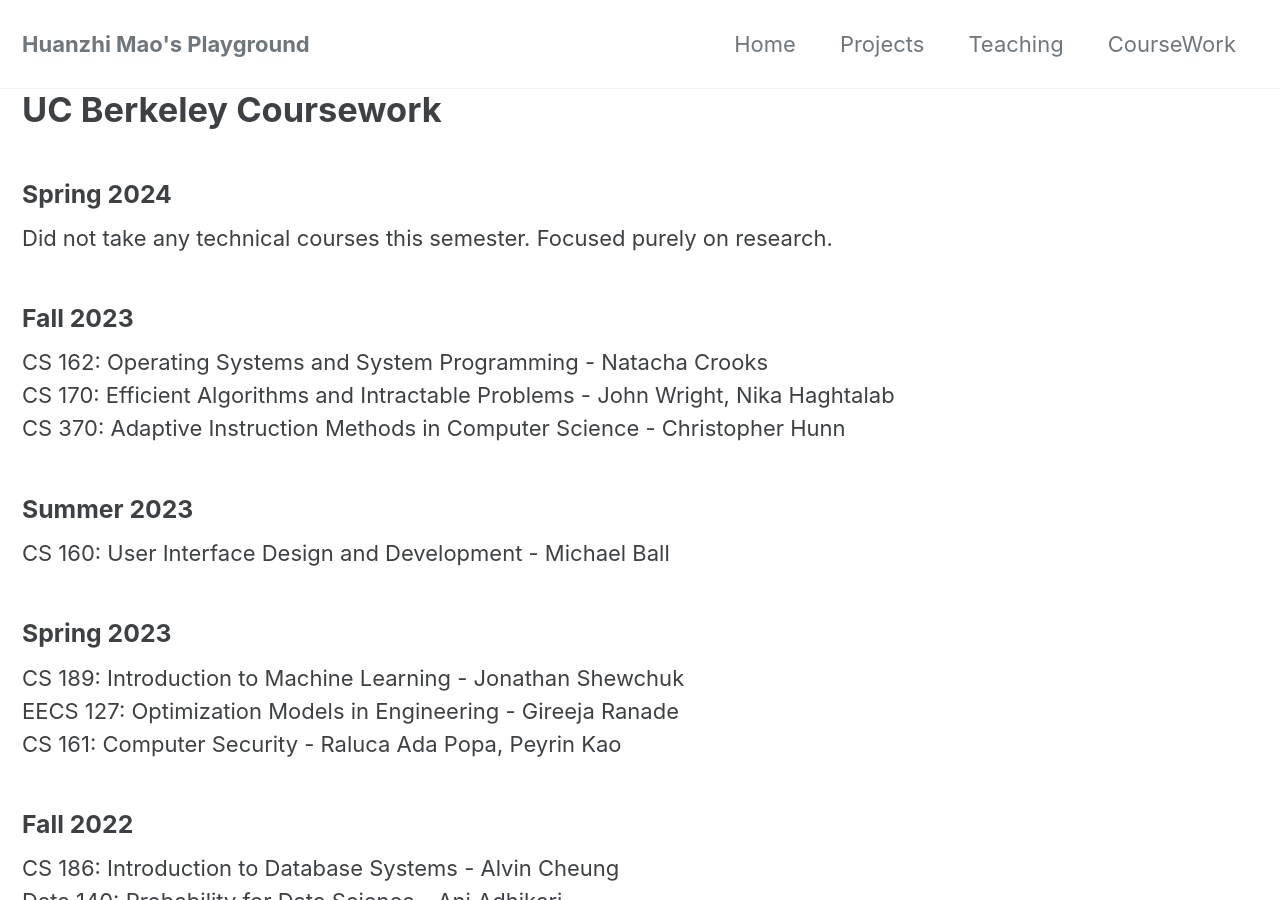
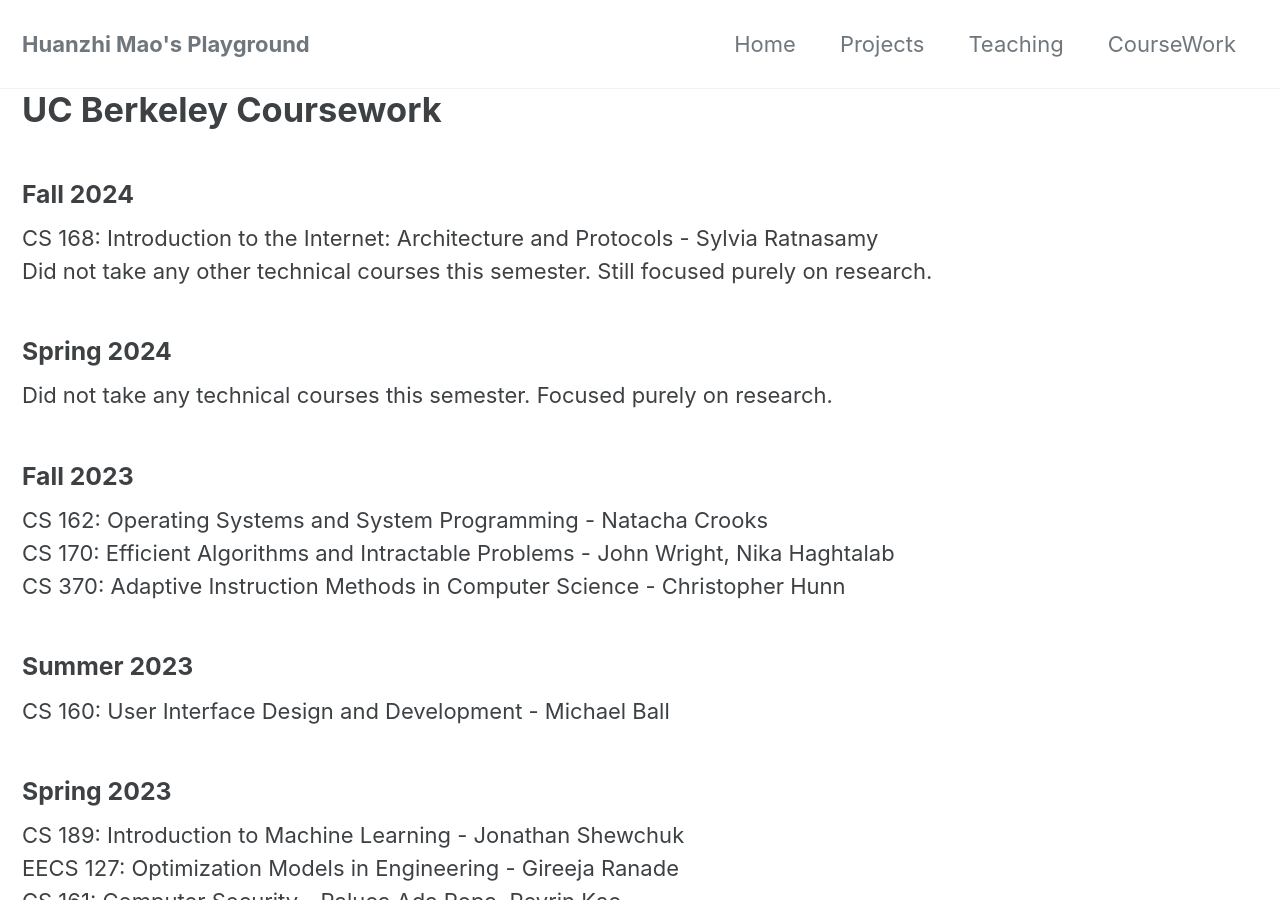
Before and after one commit to HuanzhiMao/HuanzhiMao.github.io, a Jekyll site: the page built from coursework.html, in a window 1280 px wide and 900 px high. Built offline with Jekyll 4.4.1, drawn with Linux system fonts in a browser that asks for light colours; cached includes are drawn as plain includes.

Commit message:
update for Fa24

```diff
--- a/coursework.html
+++ b/coursework.html
@@ -5,6 +5,12 @@
 ---
 
 <h1>UC Berkeley Coursework</h1>
+<h3>Fall 2024</h3>
+<p>
+    CS 168: Introduction to the Internet: Architecture and Protocols - Sylvia Ratnasamy<br>
+    Did not take any other technical courses this semester. Still focused purely on research.<br>
+</p>
+
 <h3>Spring 2024</h3>
 <p>
     Did not take any technical courses this semester. Focused purely on research.<br>
--- a/index.html
+++ b/index.html
@@ -9,14 +9,14 @@
 Hi there! 👋 Thanks for dropping by.<br> <br>
 I am a fourth year undergrad at UC Berkeley, majoring in Computer Science (Honors Program) and Data Science. You can find my coursework <a href="https://huanzhimao.github.io/coursework">here</a>.
 In my academic pursuits, I have been fortunate to explore a wide range of domains in computer science.
-I have tried research in computer vision, autonomous driving, and adversarial machine learning before I found my strong passion in computer systems.
+I have tried research in computer vision, autonomous driving, and adversarial machine learning before I found my strong passion in Machine Learning Systems (MLSys).
 I'm interested in ML agents, human-computer interaction, security, distributed systems, and cloud computing.
 
 I'm currently working on the <a href="https://gorilla.cs.berkeley.edu/">Gorilla LLM</a> project in the <a href="https://sky.cs.berkeley.edu/">Sky Computing Lab</a>, under Prof. Joseph Gonzalez and Prof. Ion Stoica, and Ph.D. student Shishir Patil and Tianjun Zhang.
-I'm the co-first author of the <a href="https://gorilla.cs.berkeley.edu/leaderboard.html">Berkeley Function-Calling Leaderboard (BFCL)</a> and the <a href="https://huggingface.co/gorilla-llm/gorilla-openfunctions-v2">Gorilla OpenFunction-v2</a>. Check out our <a href="https://github.com/ShishirPatil/gorilla">repo</a>!
+I'm the leading undergrad author of the <a href="https://gorilla.cs.berkeley.edu/leaderboard.html">Berkeley Function-Calling Leaderboard (BFCL)</a> project and the co-first author of <a href="https://huggingface.co/gorilla-llm/gorilla-openfunctions-v2">Gorilla OpenFunction-v2</a>. Check out our <a href="https://github.com/ShishirPatil/gorilla">repo</a> (it has gained 12k+ stars)!
 <br> <br>
 
-A significant part of my educational journey has been my love for teaching and pedagogical theories. I'm currently the Head TA (Content) for CS 61A, <i>Structure and Interpretation of Computer Programs</i>; I have been on course staff for 6 semesters. It is absolutely an amazing experience to help students learn and grow; love it. I have also been on course staff for Data 100, <i>Principles and Techniques of Data Science</i>, for 2 semesters.<br> <br>
+A significant part of my educational journey has been my love for teaching and pedagogical theories. I'm currently the Head TA (Content & Infrastructure) for CS 61A, <i>Structure and Interpretation of Computer Programs</i>; I have been on course staff for 7 semesters. It is absolutely an amazing experience to help students learn and grow; love it. I have also been on course staff for Data 100, <i>Principles and Techniques of Data Science</i>, for 2 semesters.<br> <br>
 
 Outside the sphere of academia, I have been involved in the fast-paced SaaS startups. As a former founding software engineer for Markit.AI, I had the privilege of working on image saliency detection for pre-launch analytics as part of the Skydeck Pad-13 Program.<br> <br>
 
```
